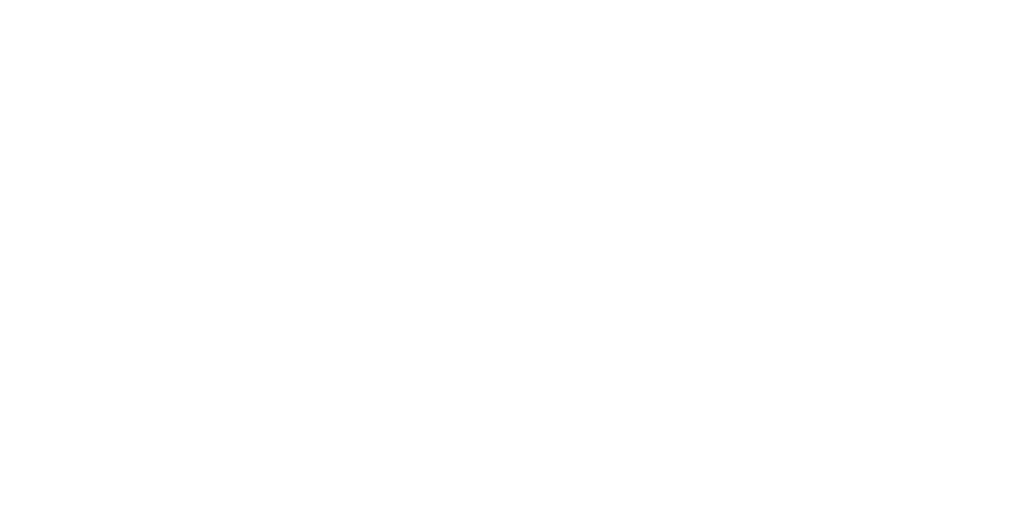
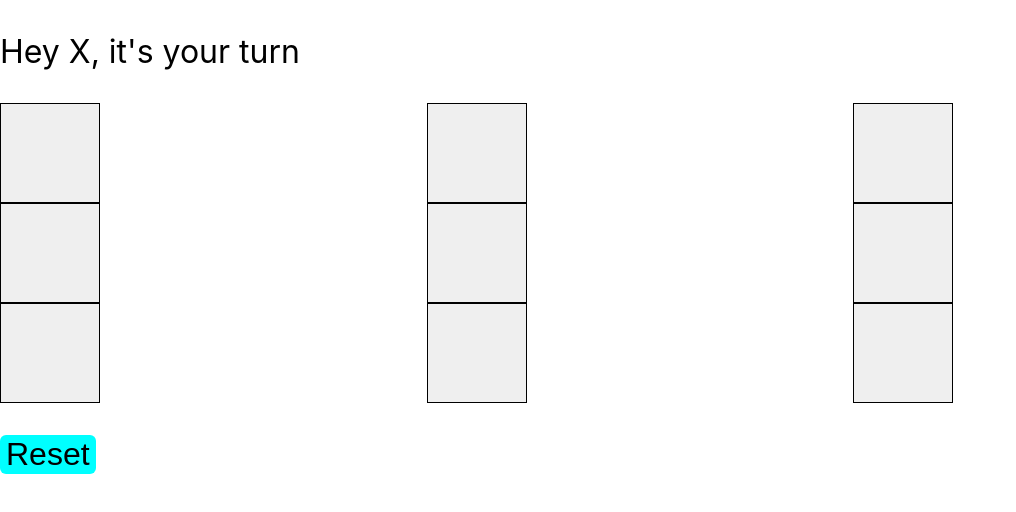
Before and after one commit to TahianSylvain/ReactTypescript, a React (Create React App) app: page / in a window 1280 px wide. Shown: the top 512 px of the page, without its empty margins (0-1016 px from the left). Built offline with nearby package versions, Linux system fonts and the light colour scheme.

Commit message:
DeBugged, but semantic error in code logic

```diff
--- a/src/App.tsx
+++ b/src/App.tsx
@@ -1,12 +1,13 @@
 import React from 'react';
 import logo from './logo.svg';
 import './App.css';
+import { Board } from './Containers/Board';
 
 
 
 function App() {
   return <div className="">
-
+    <Board></Board>
   </div>;
 }
 
--- a/src/Containers/Board.tsx
+++ b/src/Containers/Board.tsx
@@ -50,7 +50,7 @@
 
     return <div>
         {!winner && <p>Hey {currentPlayer}, it's your turn</p>}
-        {winner && <p>Congratulations {winner}, it's your turn</p>}
+        {winner && <p>Congratulations {winner}!!</p>}
         {winner && winner === 'BOTH' && <p>Congratulations you're both winners</p>}
 
         <div className="grid">{ Array(9).fill(null).map( (_, i) => {
@@ -58,8 +58,7 @@
                 key={i}
                 winner={winner}
                 onClick={()=>setSquareValue(i)}
-                value = {squares[i]} >
-            </Square> })}
+                value = {squares[i]} /> })}
         </div>
         <button className="reset" onClick={reset}>Reset</button>
     </div>
```
